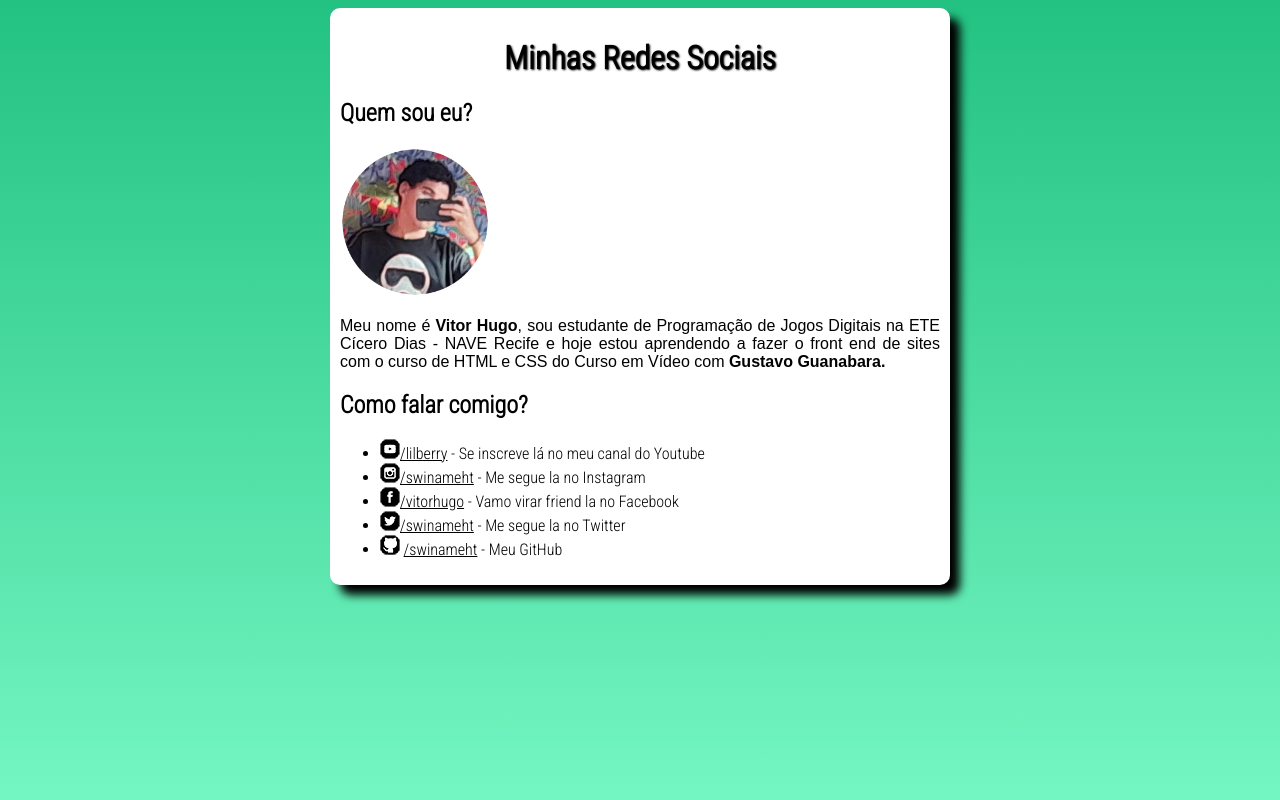
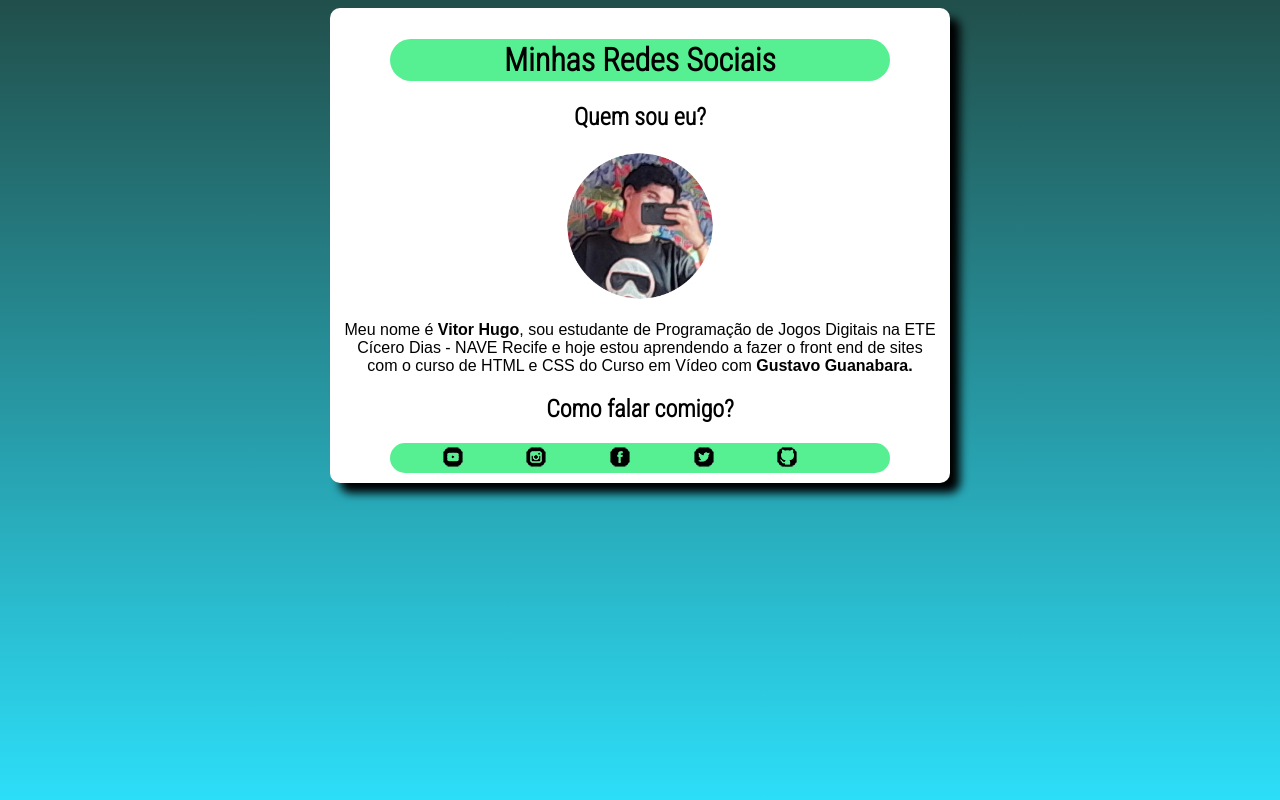
Before and after one commit to swinameht/teste-de-git, a plain HTML site: page index.html in a window 1280 px wide. Drawn offline with Linux system fonts and the light colour scheme.

Commit message:
projeto-de-linktree

```diff
--- a/index.html
+++ b/index.html
@@ -4,24 +4,32 @@
     <link rel="preconnect" href="https://fonts.googleapis.com">
 <link rel="preconnect" href="https://fonts.gstatic.com" crossorigin>
 <link href="https://fonts.googleapis.com/css2?family=Roboto+Condensed:wght@300&display=swap" rel="stylesheet">
-
+<link rel="shortcut icon" href="midias/favicon.ico">
 <link rel="stylesheet" href="style.css">
     <meta charset="UTF-8">
     <meta name="viewport" content="width=device-width, initial-scale=1.0">
-    <title>eu fazendo oq eu quero aqui</title>
+    <title>project</title>
 </head>
 <body>
-    <main><h1>Minhas Redes Sociais</h1>
+    <main>
+        <header>
+        <h1>Minhas Redes Sociais</h1>
+        </header>
     <h2>Quem sou eu?</h2>
-    <img src="midias/token_1.png" alt="hugo" class="hugotoken"></body>
-    <p>Meu nome é <strong>Vitor Hugo</strong>, sou estudante de Programação de Jogos Digitais na ETE Cícero Dias - NAVE Recife e hoje estou aprendendo a fazer o front end de sites com o curso de <span title="HyperText Markup Language">HTML</span> e <span title="Cascading Style Sheet">CSS</span> do Curso em Vídeo com <strong>Gustavo Guanabara.</strong></p>
-    <h2>Como falar comigo?</h2>
-    <ul>
+        <img src="midias/token_1.png" alt="hugo" class="hugotoken">
+        <p class="texto">Meu nome é <strong>Vitor Hugo</strong>, sou estudante de Programação de Jogos Digitais na ETE Cícero Dias - NAVE Recife e hoje estou aprendendo a fazer o front end de sites com o curso de <span title="HyperText Markup Language">HTML</span> e <span title="Cascading Style Sheet">CSS</span> do Curso em Vídeo com <strong>Gustavo Guanabara.</strong></p>
+    <div class="contatos">
+        <h2 class="clearboth">Como falar comigo?</h2>
+        <!--<ul>
             <li>
-            <img src="midias/icone-youtube.png" alt="youtube"><a href="https://www.youtube.com/@swinameht" rel="external" target="_blank">/lilberry</a> - Se inscreve lá no meu canal do Youtube
+                <img src="midias/icone-youtube.png" alt="youtube">
+                <a href="https://www.youtube.com/@swinameht" rel="external" target="_blank">/lilberry</a>
+                 - Se inscreve lá no meu canal do Youtube
             </li>
             <li>
-            <img src="midias/icone-instagram.png" alt="instagram"><a href="https://www.instagram.com/swinameht/" target="_blank" rel="external">/swinameht</a> - Me segue la no Instagram
+                <img src="midias/icone-instagram.png" alt="instagram">
+                <a href="https://www.instagram.com/swinameht/" target="_blank" rel="external">/swinameht</a>
+                 - Me segue la no Instagram
             </li>
             <li>
                 <img src="midias/icone-facebook.png" alt="facebook"><a href="https://www.facebook.com/profile.php?id=100006205957674" target="_blank" rel="external">/vitorhugo</a> - Vamo virar friend la no Facebook
@@ -34,7 +42,19 @@
                 <a href="https://github.com/swinameht" rel="external" target="_blank">/swinameht</a>
                 - Meu GitHub
             </li>
-    </ul>
+        </ul>-->
+        <nav class="icones">
+                <a href="https://www.youtube.com/@swinameht" rel="external" target="_blank">
+                <img src="midias/icone-youtube.png" alt="youtube"></a>
+                <a href="https://www.instagram.com/swinameht/" rel="external" target="_blank">
+                    <img src="midias/icone-instagram.png" alt="instagram"></a>
+                <a href="https://www.facebook.com/profile.php?id=100006205957674" rel="external" target="_blank">
+                    <img src="midias/icone-facebook.png" alt="facebook"></a>
+                <a href="https://twitter.com/swinameht" rel="external" target="_blank">
+                    <img src="midias/icone-twitter.png" alt="twitter"></a>
+                <a href="https://github.com/swinameht" rel="external" target="_blank" class="b"><img src="midias/icone-github.png" alt="github"></a>
+        </nav>
+    </div>
 </main>
 </body>
 </html>
--- a/style.css
+++ b/style.css
@@ -1,7 +1,7 @@
 @charset "UTF-8";
 
 body{
-    background-image: linear-gradient(to top, #76F7C3, #23C282);
+    background-image: linear-gradient(to bottom,#214F4B,#2DE1FC);
     height: 100vh;
     font-family: 'Roboto Condensed', sans-serif;
     text-align: justify;
@@ -22,11 +22,20 @@ main{
     margin: auto;
     padding: 10px;
     box-shadow: 10px 10px 10px black;
+    text-align: center;
+}
+
+header{
+    background-color: #09e85faf;
+    border-radius: 3em;
+    margin-left: 50px;
+    margin-right: 50px;
 }
 
 h1{
     text-align: center;
-    text-shadow: 1px 1px 2px black;
+    padding: 2px;
+    color: black;
 }
 
 a{
@@ -36,3 +45,29 @@ a{
     text-decoration: underline;
 }
 */
+
+.contatos h2{
+   text-align: center;
+}
+
+.icones a{
+   text-align: center;
+}
+
+
+
+nav{
+    background-color: #09e85faf;
+    padding-top: 4px;
+    padding-bottom: 2px;
+    border-radius: 3em;
+    margin-right: 50px;
+    margin-left: 50px;
+}
+
+nav > a{
+    text-align: center;
+    padding: 10px;
+    text-decoration: none;
+    margin-right: 40px;
+}
```
Also changed, not shown: midias/download-removebg-preview.png (added), midias/favicon.ico (added), 1 other file. Lines whose indentation alone changed are shown as unchanged.
